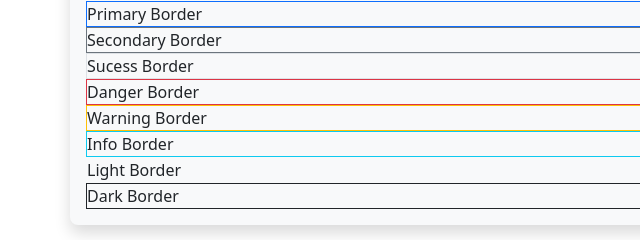
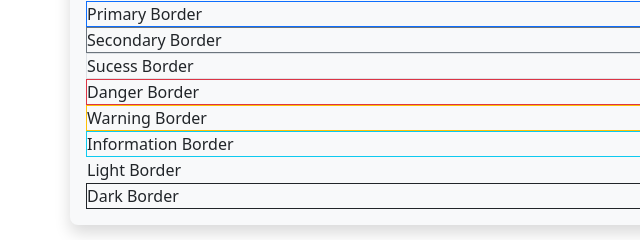
Before and after one commit to Lantinlady/bs5, a plain HTML site: page colors.html in a window 1280 px wide. Shown: the part 1186-1426 px from the top of the page, 0-640 px from the left. Drawn offline with nearby package versions, Linux system fonts and the light colour scheme.

```diff
--- a/colors.html
+++ b/colors.html
@@ -64,7 +64,7 @@
             <div class="border border-sucess">Sucess Border</div>
             <div class="border border-danger">Danger Border</div>
             <div class="border border-warning">Warning Border</div>
-            <div class="border border-info">Info Border</div>
+            <div class="border border-info">Information Border</div>
             <div class="border border-light">Light Border</div>
             <div class="border border-dark">Dark Border</div>
         </div>
```
